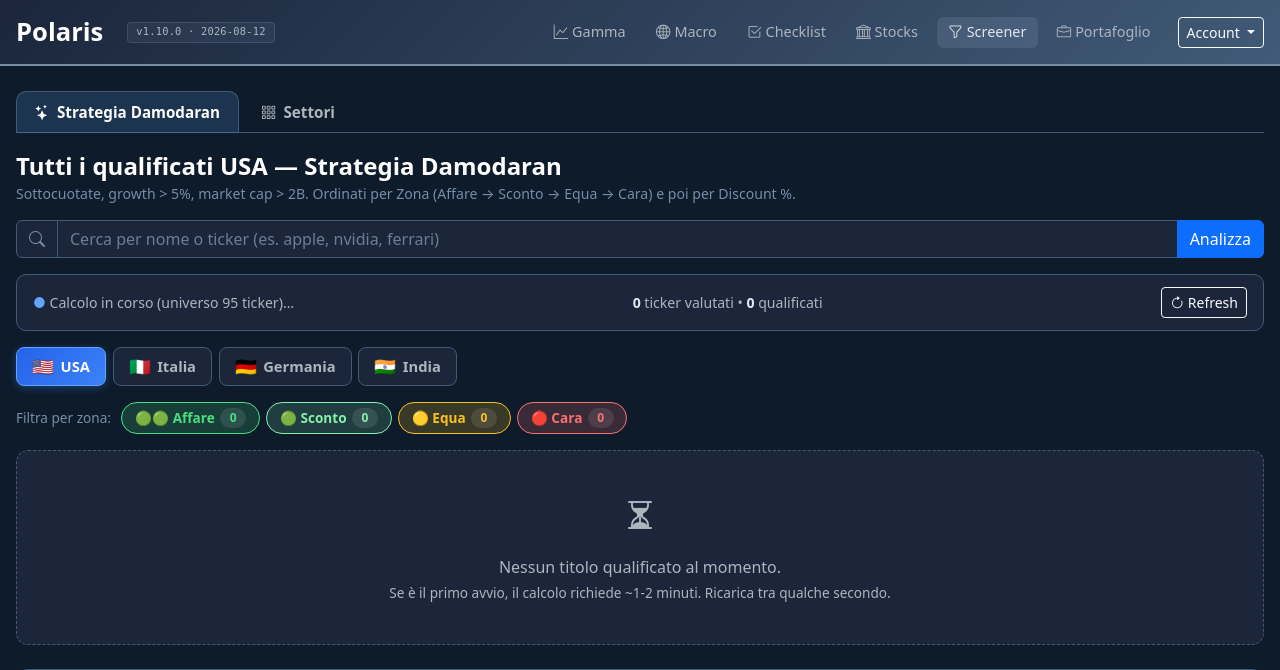
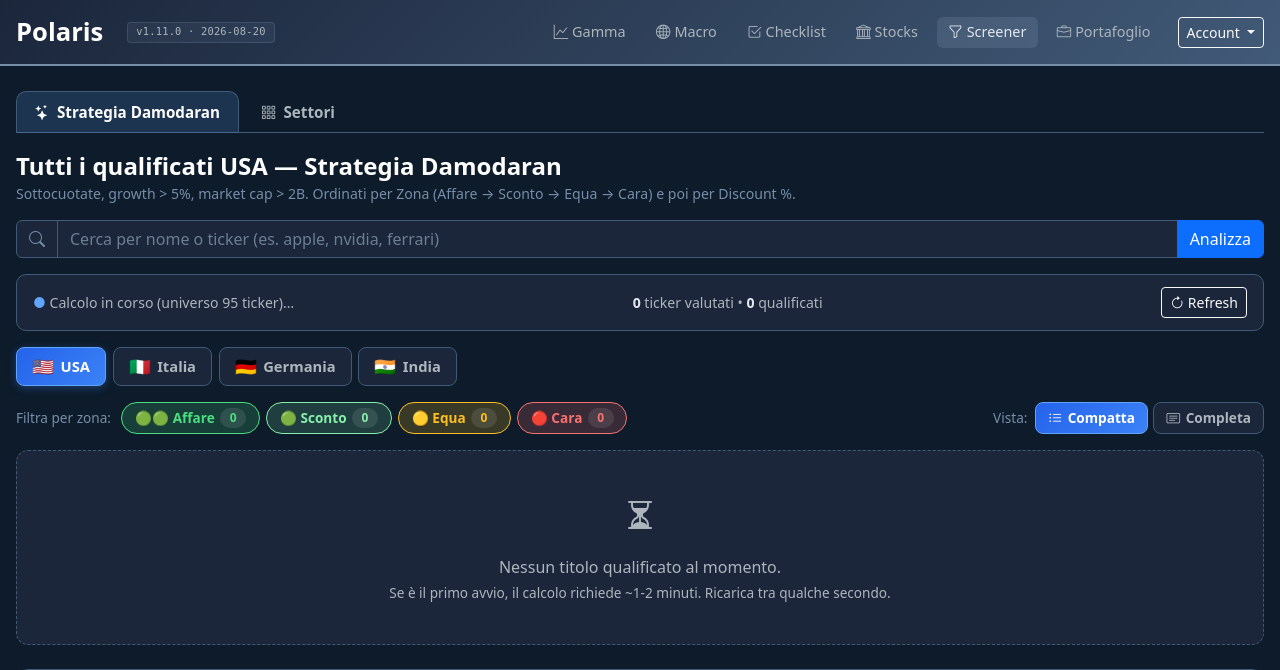
Before and after one commit to bitsharp/es_gamma_analyzer, a Flask app: template templates/screener.html in a window 1280 px wide. Shown: the top 670 px of the page. Run offline with Flask 3, Linux system fonts and the light colour scheme; the template is opened without the code that fills it, so the values that code supplies are empty; the visitor is signed in with stand-in values (Sample User, id 1); some libraries are stand-ins or nearby versions.

Commit message:
feat(screener): vista compatta/completa nelle schede
Toggle "Vista" accanto al filtro per zona: in Compatta (default) la
scheda si ferma alla griglia metriche + spiegazione zona, in Completa
aggiunge P/E storico 5y e insider 3m. Vale per la lista Damodaran e per
la drill-down di settore, la scelta e' ricordata in localStorage e il
cambio vista ri-renderizza dai dati gia' in memoria (nessuna nuova
chiamata API; in compatta si risparmiano anche le fetch per-titolo di
P/E storico e insider). La scheda del lookup singolo resta completa.

Co-Authored-By: Claude Opus 5 (1M context) <noreply@anthropic.com>

```diff
--- a/templates/screener.html
+++ b/templates/screener.html
@@ -426,12 +426,53 @@
             line-height: 1;
         }
 
+        /* Riga controlli lista: filtro zone a sinistra, densità schede a destra */
+        .list-controls {
+            display: flex;
+            justify-content: space-between;
+            align-items: center;
+            gap: 1rem;
+            flex-wrap: wrap;
+            margin-bottom: 1rem;
+        }
+
         .zone-filters {
             display: flex;
             gap: 0.4rem;
-            margin-bottom: 1rem;
             flex-wrap: wrap;
             align-items: center;
+        }
+
+        .density-toggle {
+            display: flex;
+            gap: 0.35rem;
+            align-items: center;
+            margin-left: auto;
+        }
+        .density-toggle .dt-label {
+            color: #778da9;
+            font-size: 0.85rem;
+            margin-right: 0.15rem;
+        }
+        .density-btn {
+            background: #1b263b;
+            border: 1px solid #415a77;
+            color: #adb5bd;
+            border-radius: 8px;
+            padding: 0.32rem 0.75rem;
+            font-weight: 600;
+            font-size: 0.85rem;
+            cursor: pointer;
+            transition: all 0.15s;
+            display: inline-flex;
+            align-items: center;
+            gap: 0.35rem;
+        }
+        .density-btn:hover { background: rgba(96,165,250,0.15); color: #fff; }
+        .density-btn.active {
+            background: linear-gradient(135deg, #2563eb 0%, #3b82f6 100%);
+            border-color: #60a5fa;
+            color: #fff;
         }
         .zone-filters .zone-filter-label {
             color: #778da9;
@@ -724,12 +765,25 @@
             </button>
         </div>
 
+        <div class="list-controls" id="listControls">
             <div class="zone-filters" id="zoneFilters" role="group" aria-label="Filtro per zona di valutazione">
                 <span class="zone-filter-label">Filtra per zona:</span>
                 <button type="button" class="zone-chip active" data-rank="0">🟢🟢 Affare <span class="count" data-count-rank="0">0</span></button>
                 <button type="button" class="zone-chip active" data-rank="1">🟢 Sconto <span class="count" data-count-rank="1">0</span></button>
                 <button type="button" class="zone-chip active" data-rank="2">🟡 Equa <span class="count" data-count-rank="2">0</span></button>
                 <button type="button" class="zone-chip active" data-rank="3">🔴 Cara <span class="count" data-count-rank="3">0</span></button>
+            </div>
+            <div class="density-toggle" id="densityToggle" role="group" aria-label="Densità delle schede">
+                <span class="dt-label">Vista:</span>
+                <button type="button" class="density-btn active" data-density="compact"
+                        title="Solo valutazione: metriche e zona">
+                    <i class="bi bi-list-ul"></i> Compatta
+                </button>
+                <button type="button" class="density-btn" data-density="full"
+                        title="Aggiunge P/E storico 5y e transazioni insider">
+                    <i class="bi bi-card-text"></i> Completa
+                </button>
+            </div>
         </div>
 
         <div id="picksContainer">
@@ -1110,9 +1164,23 @@
             };
         }
 
+        // ---- Densità schede (compatta / completa) ----
+        // 'compact' = solo intestazione, metriche e spiegazione della zona.
+        // 'full'    = aggiunge P/E storico 5y e insider (le due sezioni che
+        //             richiedono una chiamata API per ciascun titolo).
+        // La scheda del lookup singolo è sempre completa: è un'analisi mirata.
+        const DENSITY_STORAGE_KEY = 'polaris.screener.cardDensity';
+        let cardDensity = 'compact';
+        try {
+            const saved = localStorage.getItem(DENSITY_STORAGE_KEY);
+            if (saved === 'compact' || saved === 'full') cardDensity = saved;
+        } catch (e) { /* storage non disponibile: resta il default compatto */ }
+
         function renderPickCardHtml(r, opts) {
             opts = opts || {};
             const rank = opts.rank;          // number for top picks, null for lookup
+            // Le liste seguono il toggle; il lookup passa compact: false esplicito.
+            const compact = (opts.compact != null) ? !!opts.compact : (cardDensity === 'compact');
             const showStrategyBadge = !!opts.showStrategyBadge;
             const passes = !!r.passes_strategy;
             const rankBadge = rank ? `<div class="rank-badge">${rank}</div>` : '';
@@ -1129,6 +1197,16 @@
                    </div>`
                 : '';
             const zone = computeZone(r);
+            const detailBlocks = compact ? '' : `
+                    <div class="pe-history" data-pe-history="${escapeHtml(r.ticker)}">
+                        <div class="ph-header">
+                            <span class="ph-title">P/E forward storico 5y</span>
+                            <span class="ph-loading">caricamento…</span>
+                        </div>
+                    </div>
+                    <div class="insider-section" data-insider="${escapeHtml(r.ticker)}">
+                        <div class="is-header"><span class="is-title">Insider 3m</span><span class="is-unavailable">caricamento…</span></div>
+                    </div>`;
             return `
                 <div class="pick-card">
                     ${rankBadge}
@@ -1185,15 +1263,7 @@
                         <span class="zone-headline">${zone.label} — ${escapeHtml(zone.headline)}.</span>
                         ${escapeHtml(zone.explanation)}
                     </div>
-                    <div class="pe-history" data-pe-history="${escapeHtml(r.ticker)}">
-                        <div class="ph-header">
-                            <span class="ph-title">P/E forward storico 5y</span>
-                            <span class="ph-loading">caricamento…</span>
-                        </div>
-                    </div>
-                    <div class="insider-section" data-insider="${escapeHtml(r.ticker)}">
-                        <div class="is-header"><span class="is-title">Insider 3m</span><span class="is-unavailable">caricamento…</span></div>
-                    </div>
+                    ${detailBlocks}
                     ${reasonsBlock}
                 </div>`;
         }
@@ -1296,7 +1366,7 @@
                     </div>`;
                 }
                 result.innerHTML = wrapLookupResult(
-                    mismatchBanner + renderPickCardHtml(data, { showStrategyBadge: true }), true);
+                    mismatchBanner + renderPickCardHtml(data, { showStrategyBadge: true, compact: false }), true);
                 attachCloseHandler();
                 hydratePEHistoryWithin(result);
                 hydrateInsiderWithin(result);
@@ -1527,9 +1597,12 @@
 
         async function drillIntoSector(bucket) {
             activeSector = bucket;
+            lastSectorTop = [];
             const meta = sectorMeta[bucket];
             document.getElementById('sectorGrid').style.display = 'none';
             document.getElementById('sectorDrillDown').style.display = 'block';
+            // Solo il toggle densità: il filtro zone resta nascosto fuori da Damodaran.
+            document.getElementById('listControls').style.display = 'flex';
 
             const scope = document.getElementById('searchScopeIndicator');
             document.getElementById('searchSection').style.display = 'block';
@@ -1557,6 +1630,17 @@
                 `Top 5 qualificate del settore secondo i filtri della strategia (growth ≥5%, mcap ≥2B, P/E teorico <100). Dati FMP/Yahoo Finance live.`;
 
             await loadSectorTop(bucket);
+        }
+
+        // Ultime top 5 del settore, tenute qui per poter ri-renderizzare al
+        // cambio di densità senza rifare la chiamata API.
+        let lastSectorTop = [];
+
+        function renderSectorTop(top) {
+            const cont = document.getElementById('drillTopPicks');
+            cont.innerHTML = top.map((r, idx) => renderPickCardHtml(r, { rank: idx + 1 })).join('');
+            hydratePEHistoryWithin(cont);
+            hydrateInsiderWithin(cont);
         }
 
         async function loadSectorTop(bucket) {
@@ -1573,6 +1657,7 @@
                 document.getElementById('drillSectorCounts').textContent =
                     `${data.qualified_count} qualificate / ${data.evaluated_count} valutate`;
                 if (!data.top || !data.top.length) {
+                    lastSectorTop = [];
                     cont.innerHTML = `<div class="empty-state">
                         <i class="bi bi-search" style="font-size:2rem;"></i>
                         <div class="mt-3">Nessun titolo qualificato in questo settore per ${MARKET_LABEL[activeMarket]}.</div>
@@ -1585,9 +1670,8 @@
                     </div>`;
                     return;
                 }
-                cont.innerHTML = data.top.map((r, idx) => renderPickCardHtml(r, { rank: idx + 1 })).join('');
-                hydratePEHistoryWithin(cont);
-                hydrateInsiderWithin(cont);
+                lastSectorTop = data.top;
+                renderSectorTop(data.top);
             } catch (err) {
                 cont.innerHTML = `<div class="empty-state" style="color:#f87171;">
                     <i class="bi bi-exclamation-triangle me-1"></i>Errore: ${escapeHtml(err.message)}
@@ -1597,8 +1681,10 @@
 
         function backToSectorGrid() {
             activeSector = null;
+            lastSectorTop = [];
             document.getElementById('sectorGrid').style.display = 'grid';
             document.getElementById('sectorDrillDown').style.display = 'none';
+            document.getElementById('listControls').style.display = 'none';
             document.getElementById('searchSection').style.display = 'none';
             document.getElementById('searchScopeIndicator').style.display = 'none';
             clearLookupResult();
@@ -1618,6 +1704,7 @@
             const search = document.getElementById('searchSection');
             const scope = document.getElementById('searchScopeIndicator');
             const zoneFilters = document.getElementById('zoneFilters');
+            const listControls = document.getElementById('listControls');
             clearLookupResult();
             lookupInput.value = '';
             scope.style.display = 'none';
@@ -1625,6 +1712,7 @@
                 picks.style.display = 'block';
                 sect.style.display = 'none';
                 search.style.display = 'block';
+                listControls.style.display = 'flex';
                 zoneFilters.style.display = 'flex';
                 lookupInput.placeholder = 'Cerca per nome o ticker (es. apple, nvidia, ferrari)';
                 updateTitleDamodaran();
@@ -1633,6 +1721,9 @@
                 picks.style.display = 'none';
                 sect.style.display = 'block';
                 zoneFilters.style.display = 'none';
+                // Nella griglia settori non ci sono schede: nascondo tutta la riga
+                // controlli; torna visibile (solo toggle densità) nel drill-down.
+                listControls.style.display = 'none';
                 document.getElementById('sectorGrid').style.display = 'grid';
                 document.getElementById('sectorDrillDown').style.display = 'none';
                 search.style.display = 'none';
@@ -1640,6 +1731,32 @@
                 loadSectors();
             }
         }
+
+        function syncDensityButtons() {
+            document.querySelectorAll('#densityToggle .density-btn').forEach(btn => {
+                btn.classList.toggle('active', btn.dataset.density === cardDensity);
+            });
+        }
+
+        function setCardDensity(density) {
+            if (density !== 'compact' && density !== 'full') return;
+            if (density === cardDensity) return;
+            cardDensity = density;
+            try { localStorage.setItem(DENSITY_STORAGE_KEY, density); } catch (e) { /* noop */ }
+            syncDensityButtons();
+            // Ri-render dai dati già in memoria: nessuna nuova chiamata API.
+            if (activeView === 'damodaran') {
+                renderFilteredPicks();
+            } else if (activeSector) {
+                if (lastSectorTop.length) renderSectorTop(lastSectorTop);
+                else loadSectorTop(activeSector);
+            }
+        }
+
+        document.querySelectorAll('#densityToggle .density-btn').forEach(btn => {
+            btn.addEventListener('click', () => setCardDensity(btn.dataset.density));
+        });
+        syncDensityButtons();
 
         document.querySelectorAll('.view-tab').forEach(btn => {
             btn.addEventListener('click', () => setActiveView(btn.dataset.view));
```
Also changed, not shown: CHANGELOG.md. Lines whose indentation alone changed are shown as unchanged.
